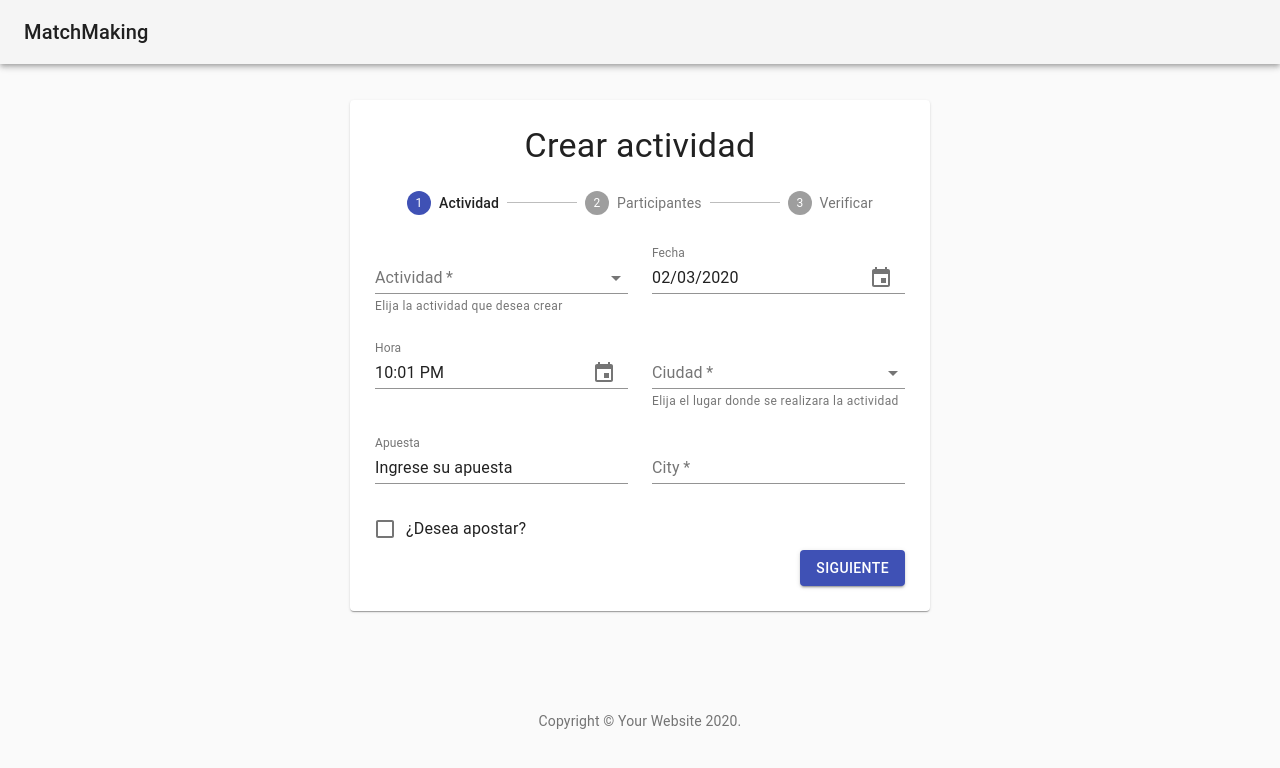
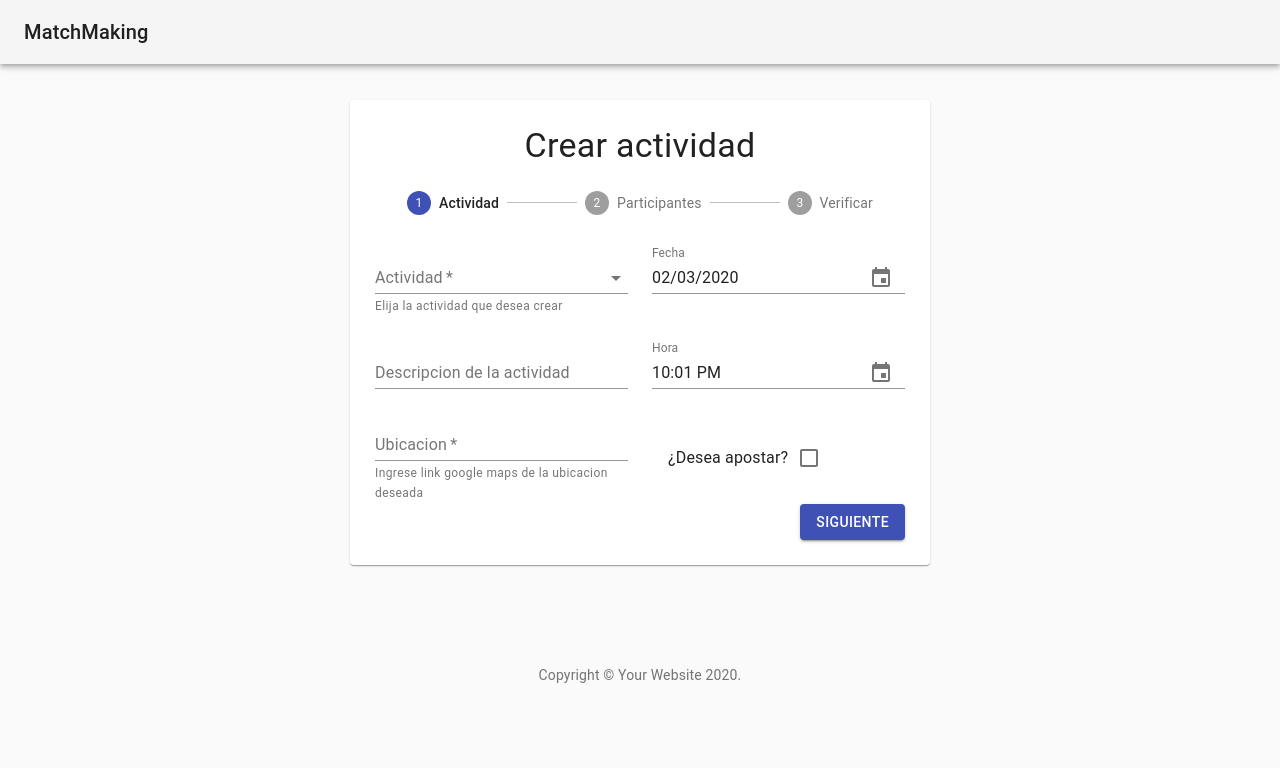
Before and after one commit to IETI-Starsoft/Matchmaking-Frontend, a React (Create React App) app: page / in a window 1280 px wide. Shown: the top 768 px of the page. Built offline with nearby package versions, Linux system fonts and the light colour scheme.

Commit message:
actividad 80%

```diff
--- a/src/App.js
+++ b/src/App.js
@@ -1,5 +1,4 @@
 import React from 'react';
-import logo from './logo.svg';
 import './App.css';
 import {CreateActivity} from './components/createActivity';
 function App() {
--- a/src/components/chooseActivity.js
+++ b/src/components/chooseActivity.js
@@ -10,21 +10,24 @@ import NativeSelect from '@material-ui/core/NativeSelect';
 import FormHelperText from '@material-ui/core/FormHelperText';
 import FormControl from '@material-ui/core/FormControl';
 import 'react-datepicker/dist/react-datepicker.css';
+import InputAdornment from '@material-ui/core/InputAdornment';
 import DateFnsUtils from '@date-io/date-fns';
 import {MuiPickersUtilsProvider,KeyboardDatePicker,KeyboardTimePicker } from '@material-ui/pickers'
 import moment from "moment";
-
+import Input from '@material-ui/core/Input';
 
 
 export class ChooseActivity extends React.Component {
 
   constructor(props){
     super(props);
-    this.state = {activity:"", date: moment(), time:  Date.now(), city:"",bet:0};
+    this.state = {activity:"", date: moment(), time:  Date.now(), location:"",bet:0,stateBet: false};
     this.handleChangeActivity = this.handleChangeActivity.bind(this);
     this.handleDateChange = this.handleDateChange.bind(this);
     this.handleTimeChange = this.handleTimeChange.bind(this);
-    this.handleChangeCity = this.handleChangeCity.bind(this);
+    this.handleChangeLocation = this.handleChangeLocation.bind(this);
+    this.handleChangeBet = this.handleChangeBet.bind(this);
+    this.handleChangeStateBet = this.handleChangeStateBet.bind(this);
   }
 
   handleChangeActivity(e){
@@ -39,12 +42,16 @@ export class ChooseActivity extends React.Component {
     this.setState({time: datee})
   }
 
-  handleChangeCity(e){
-    this.setState({city: e.target.value})
+  handleChangeLocation(e){
+    this.setState({location: e.target.value})
   }
 
   handleChangeBet(e){
     this.setState({bet:e.target.value})
+  }
+
+  handleChangeStateBet(){
+    this.setState({stateBet:!(this.state.stateBet)})
   }
 
   render(){
@@ -89,6 +96,17 @@ export class ChooseActivity extends React.Component {
             </Grid>
             <Grid item xs={4} sm={6}>
             <FormControl required fullWidth>
+            <TextField
+              id="descripcion"
+              name="descripcion"
+              label="Descripcion de la actividad"
+              multiline
+              rowsMax="2"
+            />
+            </FormControl>
+
+            </Grid>
+            <Grid item xs={12} sm={6}>
             <MuiPickersUtilsProvider utils={DateFnsUtils}>
             <KeyboardTimePicker
                 id="time-picker"
@@ -100,47 +118,38 @@ export class ChooseActivity extends React.Component {
                 }}
                 />
             </MuiPickersUtilsProvider>
-            </FormControl>
             </Grid>
             <Grid item xs={12} sm={6}>
-                <FormControl  required fullWidth>
-                <InputLabel htmlFor="age-native-helper">Ciudad</InputLabel>
-                <NativeSelect
-                value={this.state.city}
-                onChange={this.handleChangeCity}
-                >
 
-                <option value="" />
-                <option value={"futbol"}>opcion 1</option>
-                <option value={"basketball"}>opcion 2</option>
-                <option value={"volleyball"}>opcion 3</option>
-                </NativeSelect>
-                <FormHelperText>Elija el lugar donde se realizara la actividad</FormHelperText>
-                </FormControl>
+            <FormControl  required fullWidth>
+                <InputLabel htmlFor="age-native-helper">Ubicacion</InputLabel>
+                <Input
+                label="Ubicacion"
+                value={this.state.location}
+                onChange={this.handleChangeLocation}
+                id="ubicacion" />
+                <FormHelperText>Ingrese link google maps de la ubicacion deseada</FormHelperText>
+            </FormControl>
+
             </Grid>
             <Grid item xs={12} sm={6}>
-            <FormControl  required fullWidth>
-            <TextField  id="standard-disabled" label="Apuesta" defaultValue="Ingrese su apuesta" />
-            </FormControl>
+            <FormControl  margin="normal" fullWidth>
+                { this.state.stateBet ?
+                      <Input
+                      label="Cantidad"
+                      value={this.state.bet}
+                      onChange={this.handleChangeBet}
+                      id="CantidadApuesta"
+                      startAdornment={<InputAdornment position="start">$</InputAdornment>}
+                      />
+                  : null }
+              </FormControl>
+
+            <FormControlLabel className="checkbox"
+                control={<Checkbox size="medium" color="secondary" onChange={this.handleChangeStateBet} name="saveAddress" value="yes" />}
+                label="¿Desea apostar?" labelPlacement ="start"
+            />
             </Grid>
-            <Grid item xs={12} sm={6}>
-              <TextField
-                required
-                id="city"
-                name="city"
-                label="City"
-                fullWidth
-                autoComplete="billing address-level2"
-              />
-            </Grid>
-
-            <Grid item xs={12}>
-            <FormControlLabel
-                control={<Checkbox color="secondary" name="saveAddress" value="yes" />}
-                label="¿Desea apostar?"
-          />
-        </Grid>
-
           </Grid>
         </React.Fragment>
       );
--- a/src/components/createActivity.js
+++ b/src/components/createActivity.js
@@ -1,5 +1,4 @@
 import React from 'react';
-import { makeStyles } from '@material-ui/core/styles';
 import CssBaseline from '@material-ui/core/CssBaseline';
 import AppBar from '@material-ui/core/AppBar';
 import Toolbar from '@material-ui/core/Toolbar';
@@ -11,6 +10,8 @@ import Button from '@material-ui/core/Button';
 import Link from '@material-ui/core/Link';
 import Typography from '@material-ui/core/Typography';
 import { ChooseActivity } from './chooseActivity';
+import { Participants } from './participants';
+import {Verify} from './verify';
 import './createActivity.css'
 
 export class CreateActivity extends React.Component{
@@ -116,9 +117,9 @@ export class CreateActivity extends React.Component{
           case 0:
             return <ChooseActivity />;
           case 1:
-            return <ChooseActivity />;
+            return <Participants />;
           case 2:
-            return <ChooseActivity />;
+            return <Verify />;
           default:
             throw new Error('Unknown step');
         }
--- /dev/null
+++ b/src/components/participants.css
@@ -0,0 +1,8 @@
+.list {
+    width: 100%;
+    max-width: 100;
+    overflow: auto;
+    height: 400;
+    display: 'block';
+    position: relative;
+}
--- /dev/null
+++ b/src/components/participants.js
@@ -0,0 +1,137 @@
+import React from 'react';
+import 'date-fns';
+import Grid from '@material-ui/core/Grid';
+import Typography from '@material-ui/core/Typography';
+import TextField from '@material-ui/core/TextField';
+import FormControlLabel from '@material-ui/core/FormControlLabel';
+import Checkbox from '@material-ui/core/Checkbox';
+import FormControl from '@material-ui/core/FormControl';
+import 'react-datepicker/dist/react-datepicker.css';
+import InputAdornment from '@material-ui/core/InputAdornment';
+import Input from '@material-ui/core/Input';
+import List from '@material-ui/core/List';
+import ListItem from '@material-ui/core/ListItem';
+import Avatar from '@material-ui/core/Avatar';
+import ListItemSecondaryAction from '@material-ui/core/ListItemSecondaryAction';
+import ListItemText from '@material-ui/core/ListItemText';
+import ListItemAvatar from '@material-ui/core/ListItemAvatar';
+import './participants.css'
+
+
+export class Participants extends React.Component {
+
+  constructor(props){
+    super(props);
+    this.state = {checkParticipants:false, checkTeams: false , checked: []};
+    this.handlecheckParticipants = this.handlecheckParticipants.bind(this);
+    this.handlecheckTeams = this.handlecheckTeams.bind(this);
+    this.handleToggle = this.handleToggle.bind(this);
+  }
+
+  handlecheckParticipants(){
+    this.setState({checkParticipants:!(this.state.checkParticipants)})
+    if (this.state.checkTeams) this.setState({checkTeams:false})
+
+  }
+
+  handlecheckTeams(){
+    this.setState({checkTeams:!(this.state.checkTeams)})
+    if (this.state.checkParticipants) this.setState({checkParticipants:false})
+  }
+
+  handleToggle(value) {
+    const currentIndex = this.state.checked.indexOf(value);
+    const newChecked = [...this.state.checked];
+
+    if (currentIndex === -1) {
+      newChecked.push(value);
+    } else {
+      newChecked.splice(currentIndex, 1);
+    }
+    this.setState({checked:newChecked});
+    console.log(this.state.checked);
+  };
+
+
+  render(){
+    return (
+        <React.Fragment>
+          <Typography variant="h6" gutterBottom>
+
+          </Typography>
+          <Grid container spacing={3}>
+            <Grid item xs={12} sm={6}>
+
+                 <FormControlLabel className="checkbox"
+                    control={<Checkbox checked={this.state.checkParticipants} size="medium" color="secondary" onChange={this.handlecheckParticipants} name="participantes" value="yes" />}
+                    label="Agregar Participantes" labelPlacement ="start"
+                 />
+                  <FormControl  margin="normal" fullWidth>
+                    { this.state.checkParticipants ?
+                      <List   className="list" >
+                      {[0,1,2].map(value => {
+                        const labelId = `checkbox-list-secondary-label-${value}`;
+                        return (
+                          <ListItem key={value} button>
+                            <ListItemAvatar>
+                              <Avatar
+                                alt={`Avatar n°${value + 1}`}
+                                    src={`/static/images/avatar/${value + 1}.jpg`}
+                              />
+                            </ListItemAvatar>
+                            <ListItemText id={labelId} primary={`Amigo ${value + 1}`} />
+                            <ListItemSecondaryAction>
+                              <Checkbox
+                                edge="end"
+                                onChange={() => this.handleToggle(value)}
+                                inputProps={{ 'aria-labelledby': labelId }}
+                              />
+                            </ListItemSecondaryAction>
+                          </ListItem>
+                        );
+                      })}
+                    </List>
+                    : null }
+                </FormControl>
+            </Grid>
+            <Grid item xs={12} sm={6}>
+
+                 <FormControlLabel className="checkbox"
+                    control={<Checkbox  checked={this.state.checkTeams} size="medium" color="secondary" onChange={this.handlecheckTeams} name="Equipo" value="yes" />}
+                    label="Agregar Equipo" labelPlacement ="start"
+                 />
+
+                 <FormControl  margin="normal" fullWidth>
+                    { this.state.checkTeams ?
+                      <List   className="list" >
+                      {[0,1,2].map(value => {
+                        const labelId = `checkbox-list-secondary-label-${value}`;
+                        return (
+                          <ListItem key={value} >
+                            <ListItemAvatar>
+                              <Avatar
+                                alt={`Avatar n°${value + 1}`}
+                                    src={`/static/images/avatar/${value + 1}.jpg`}
+                              />
+                            </ListItemAvatar>
+                            <ListItemText id={labelId} primary={`Equipo ${value + 1}`} />
+                            <ListItemSecondaryAction>
+                              <Checkbox
+                                edge="end"
+                                onChange={() => this.handleToggle(value)}
+                                inputProps={{ 'aria-labelledby': labelId }}
+                              />
+                            </ListItemSecondaryAction>
+                          </ListItem>
+                        );
+                      })}
+                    </List>
+                    : null }
+                </FormControl>
+
+            </Grid>
+          </Grid>
+        </React.Fragment>
+      );
+  }
+  }
--- /dev/null
+++ b/src/components/verify.js
@@ -0,0 +1,69 @@
+import React from 'react';
+import 'date-fns';
+import Grid from '@material-ui/core/Grid';
+import Typography from '@material-ui/core/Typography';
+import TextField from '@material-ui/core/TextField';
+import FormControlLabel from '@material-ui/core/FormControlLabel';
+import Checkbox from '@material-ui/core/Checkbox';
+import FormControl from '@material-ui/core/FormControl';
+import 'react-datepicker/dist/react-datepicker.css';
+import InputAdornment from '@material-ui/core/InputAdornment';
+import Input from '@material-ui/core/Input';
+import List from '@material-ui/core/List';
+import ListItem from '@material-ui/core/ListItem';
+import Avatar from '@material-ui/core/Avatar';
+import ListItemSecondaryAction from '@material-ui/core/ListItemSecondaryAction';
+import ListItemText from '@material-ui/core/ListItemText';
+import ListItemAvatar from '@material-ui/core/ListItemAvatar';
+import './participants.css'
+
+
+export class Verify extends React.Component {
+
+  constructor(props){
+    super(props);
+    this.state = {checkParticipants:false, checkTeams: false , checked: []};
+    this.handlecheckParticipants = this.handlecheckParticipants.bind(this);
+    this.handlecheckTeams = this.handlecheckTeams.bind(this);
+    this.handleToggle = this.handleToggle.bind(this);
+  }
+
+  handlecheckParticipants(){
+    this.setState({checkParticipants:!(this.state.checkParticipants)})
+    if (this.state.checkTeams) this.setState({checkTeams:false})
+
+  }
+
+  handlecheckTeams(){
+    this.setState({checkTeams:!(this.state.checkTeams)})
+    if (this.state.checkParticipants) this.setState({checkParticipants:false})
+  }
+
+  handleToggle(value) {
+    const currentIndex = this.state.checked.indexOf(value);
+    const newChecked = [...this.state.checked];
+
+    if (currentIndex === -1) {
+      newChecked.push(value);
+    } else {
+      newChecked.splice(currentIndex, 1);
+    }
+    this.setState({checked:newChecked});
+    console.log(this.state.checked);
+  };
+
+
+  render(){
+    return (
+        <React.Fragment>
+          <Typography variant="h6" gutterBottom>
+
+          </Typography>
+          <Grid container spacing={3}>
+
+
+          </Grid>
+        </React.Fragment>
+      );
+  }
+  }
```
